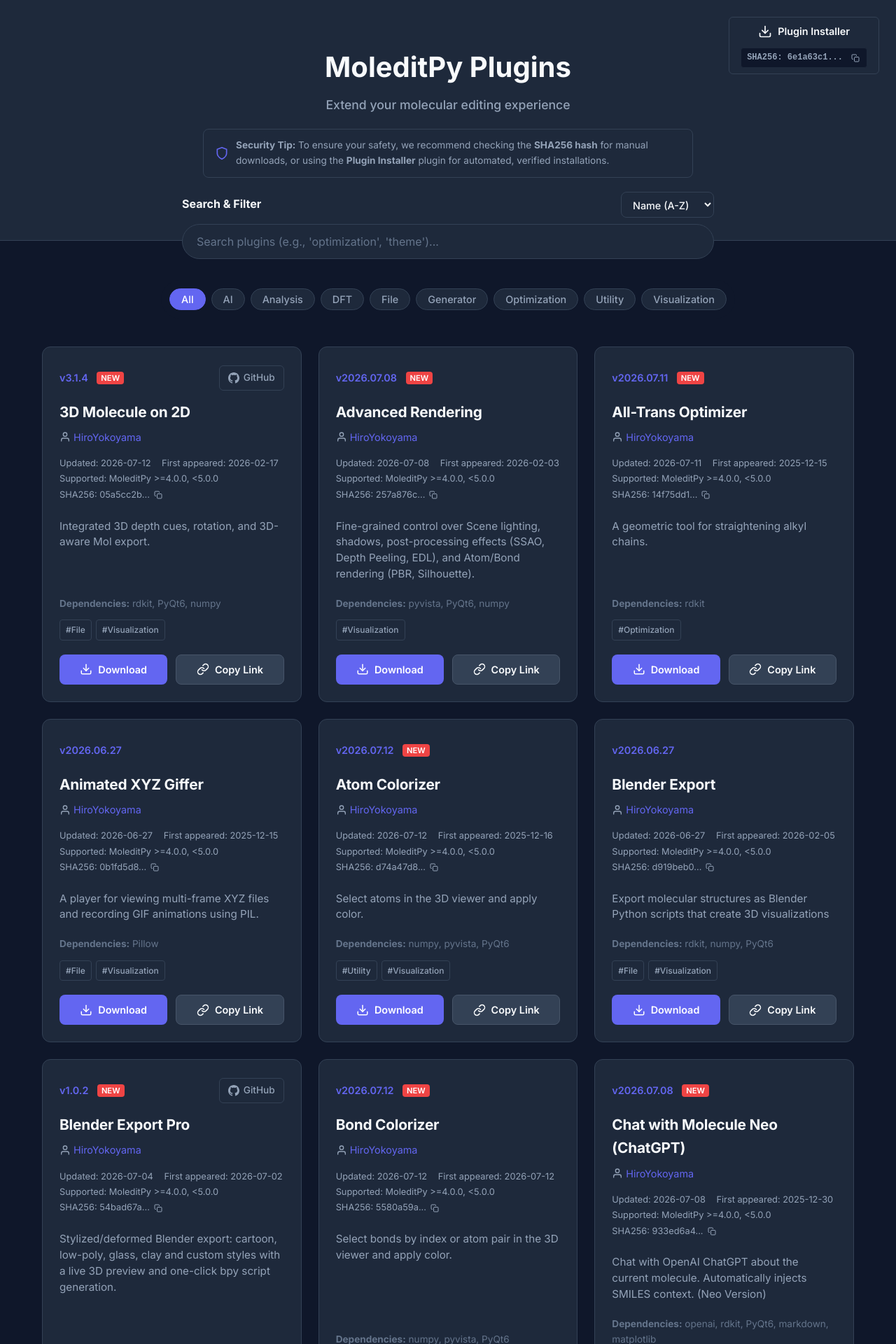
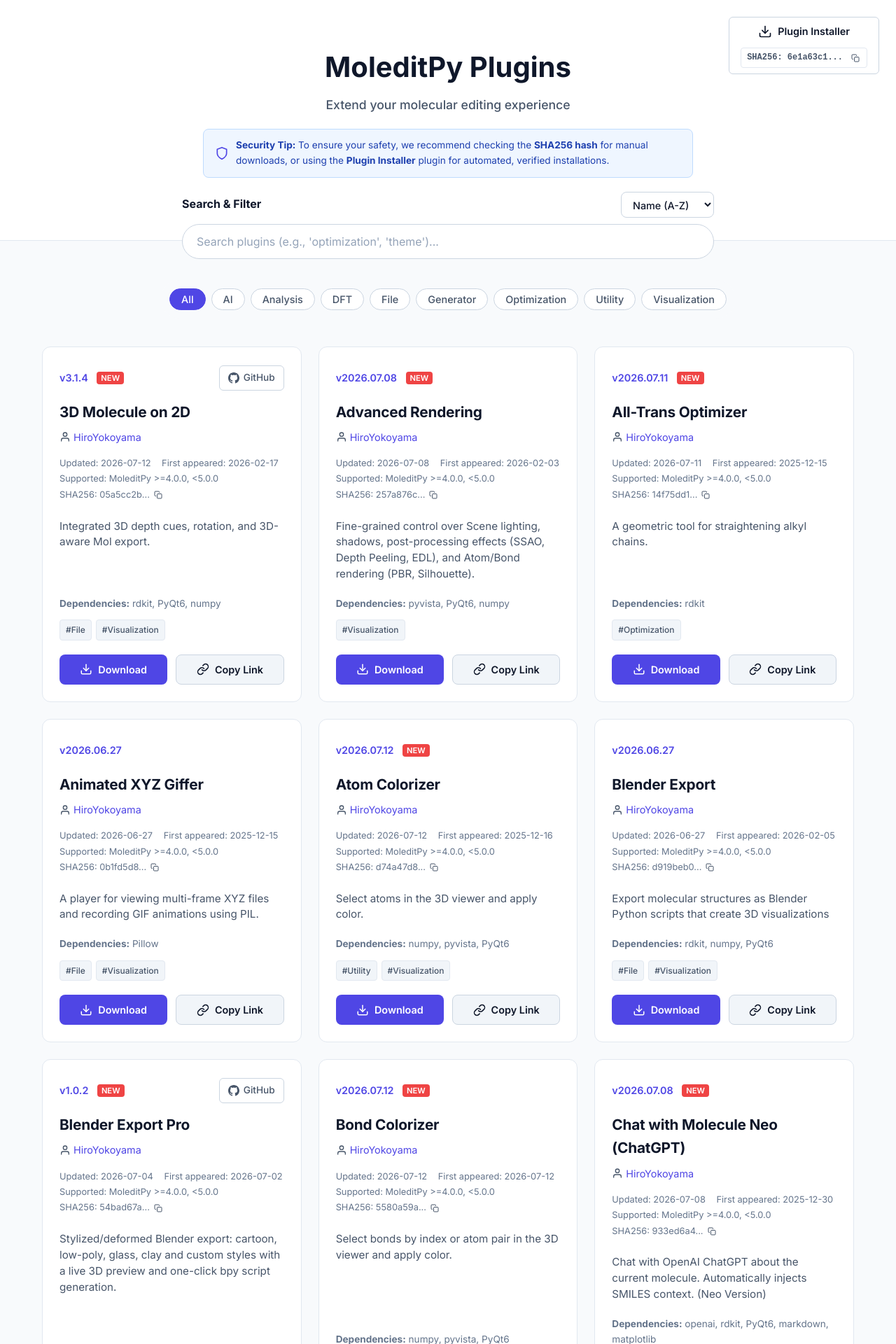
Before and after one commit to HiroYokoyama/moleditpy-plugins, a Jekyll site: the page explorer/index.html, which Jekyll copies as it is, in a window 1280 px wide. Shown: the top 1920 px of the page at 70% size. Built offline with Jekyll 4.4.1, drawn with Linux system fonts in a browser that asks for light colours.

Commit message:
style: redesign plugin explorer with a white-based light theme

```diff
--- a/explorer/index.html
+++ b/explorer/index.html
@@ -11,16 +11,16 @@
     <link rel="icon" href="https://hiroyokoyama.github.io/python_molecular_editor/icon_images/favicon.ico">
     <style>
         :root {
-            --bg-color: #0f172a;
-            --card-bg: #1e293b;
-            --card-border: #334155;
-            --text-main: #f8fafc;
-            --text-sub: #94a3b8;
-            --text-muted: #64748b;
-            --primary: #6366f1;
-            --primary-hover: #4f46e5;
-            --secondary: #334155;
-            --secondary-hover: #475569;
+            --bg-color: #f8fafc;
+            --card-bg: #ffffff;
+            --card-border: #e2e8f0;
+            --text-main: #0f172a;
+            --text-sub: #475569;
+            --text-muted: #94a3b8;
+            --primary: #4f46e5;
+            --primary-hover: #4338ca;
+            --secondary: #f1f5f9;
+            --secondary-hover: #e2e8f0;
             --border-radius: 12px;
             --font-family: 'Inter', system-ui, -apple-system, sans-serif;
         }
@@ -41,8 +41,8 @@
         }
 
         header {
-            background: #1e293b;
-            border-bottom: 1px solid #334155;
+            background: #ffffff;
+            border-bottom: 1px solid #e2e8f0;
             color: var(--text-main);
             padding: 4rem 1rem 2rem;
             text-align: center;
@@ -74,9 +74,9 @@
             width: 100%;
             padding: 14px 20px;
             font-size: 1rem;
-            background: #1e293b;
+            background: #ffffff;
             color: var(--text-main);
-            border: 1px solid #334155;
+            border: 1px solid #cbd5e1;
             border-radius: 30px;
             outline: none;
             font-family: var(--font-family);
@@ -88,7 +88,7 @@
 
         .search-box:focus {
             border-color: var(--primary);
-            background: #1e293b;
+            background: #ffffff;
         }
 
         .search-clear-btn {
@@ -96,7 +96,7 @@
             right: 36px;
             top: 50%;
             transform: translateY(-50%);
-            background: rgba(255, 255, 255, 0.08);
+            background: rgba(0, 0, 0, 0.05);
             border: none;
             width: 24px;
             height: 24px;
@@ -118,7 +118,7 @@
         }
 
         .search-clear-btn:hover {
-            background: rgba(255, 255, 255, 0.15);
+            background: rgba(0, 0, 0, 0.1);
             color: var(--text-main);
         }
 
@@ -134,8 +134,8 @@
         }
 
         .filter-btn {
-            background: #1e293b;
-            border: 1px solid #334155;
+            background: #ffffff;
+            border: 1px solid #cbd5e1;
             padding: 6px 16px;
             border-radius: 20px;
             cursor: pointer;
@@ -158,9 +158,9 @@
         }
 
         .filter-btn.active {
-            background: #475569;
+            background: #64748b;
             color: #ffffff;
-            border-color: #475569;
+            border-color: #64748b;
         }
 
         .container {
@@ -185,7 +185,7 @@
         }
 
         .plugin-card:hover {
-            border-color: #475569;
+            border-color: #cbd5e1;
         }
 
         .card-header {
@@ -242,14 +242,14 @@
 
         .tag {
             display: inline-block;
-            background: #1e293b;
+            background: #f1f5f9;
             color: var(--text-sub);
             padding: 4px 8px;
             border-radius: 4px;
             font-size: 0.75rem;
             font-weight: 500;
             margin-right: 6px;
-            border: 1px solid #334155;
+            border: 1px solid #e2e8f0;
         }
 
         .new-badge {
@@ -277,8 +277,8 @@
         .sort-select {
             padding: 8px 12px;
             border-radius: 8px;
-            border: 1px solid #334155;
-            background: #1e293b;
+            border: 1px solid #cbd5e1;
+            background: #ffffff;
             color: var(--text-main);
             font-size: 0.9rem;
             cursor: pointer;
@@ -326,7 +326,7 @@
         .btn-secondary {
             background: var(--secondary);
             color: var(--text-main);
-            border: 1px solid #475569;
+            border: 1px solid #cbd5e1;
         }
 
         .btn-secondary:hover {
@@ -336,10 +336,10 @@
         footer {
             text-align: center;
             padding: 3rem 1.5rem;
-            background: #1e293b;
+            background: #f1f5f9;
             color: var(--text-sub);
             margin-top: 60px;
-            border-top: 1px solid #334155;
+            border-top: 1px solid #e2e8f0;
         }
 
         footer p {
@@ -364,18 +364,18 @@
             align-items: center;
             justify-content: center;
             gap: 6px;
-            background: #1e293b;
+            background: #ffffff;
             padding: 6px 12px;
             border-radius: 6px;
             text-decoration: none;
             font-size: 0.85rem;
             font-weight: 500;
-            border: 1px solid #334155;
+            border: 1px solid #cbd5e1;
         }
 
         .github-link:hover {
             color: var(--text-main);
-            background: #334155;
+            background: #f1f5f9;
         }
 
         .github-link svg {
@@ -385,7 +385,7 @@
         }
 
         .header-dl-btn {
-            background: #1e293b;
+            background: #ffffff;
             color: var(--text-main);
             text-decoration: none;
             padding: 8px 16px;
@@ -396,11 +396,11 @@
             flex-direction: column;
             align-items: center;
             gap: 6px;
-            border: 1px solid #334155;
+            border: 1px solid #cbd5e1;
         }
 
         .header-dl-btn:hover {
-            background: #334155;
+            background: #f1f5f9;
         }
 
         .header-installer-container {
@@ -418,11 +418,11 @@
             display: flex;
             align-items: center;
             gap: 6px;
-            background: #0f172a;
+            background: #ffffff;
             padding: 4px 8px;
             border-radius: 4px;
             margin-top: 6px;
-            border: 1px solid #1e293b;
+            border: 1px solid #e2e8f0;
         }
 
         .header-sha-display span {
@@ -432,11 +432,11 @@
         .security-banner {
             max-width: 700px;
             margin: 20px auto 10px;
-            background: #1e293b;
-            color: var(--text-sub);
+            background: #eff6ff;
+            color: #1e40af;
             padding: 12px 16px;
             border-radius: 8px;
-            border: 1px solid #334155;
+            border: 1px solid #bfdbfe;
             font-size: 0.85rem;
             display: flex;
             align-items: center;
@@ -673,7 +673,7 @@
                         <a href="${plugin.authorUrl}" target="_blank">${plugin.author}</a>
                     </span>
                 </div>
-                <div style="font-size: 0.8em; color: #94a3b8; margin-bottom: 8px;">
+                <div style="font-size: 0.8em; color: #64748b; margin-bottom: 8px;">
                      <span>Updated: ${plugin.lastUpdated}</span>
                      ${plugin.firstAppeared ? `<span style="margin-left: 12px;">First appeared: ${plugin.firstAppeared}</span>` : ''}
                      ${plugin.supported_moleditpy_version ? `<div style="margin-top: 2px;">Supported: MoleditPy ${plugin.supported_moleditpy_version}</div>` : ''}
```
